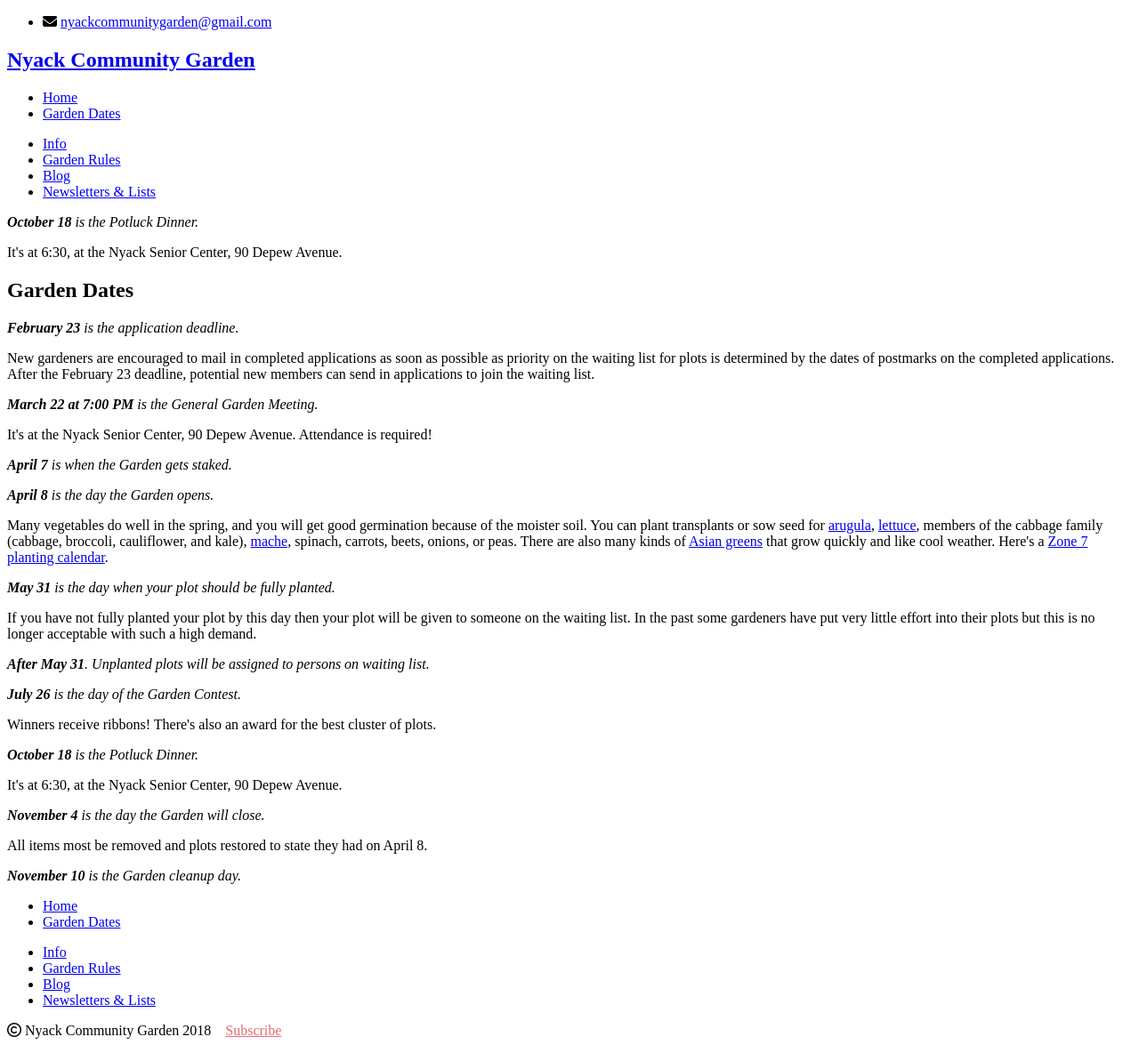
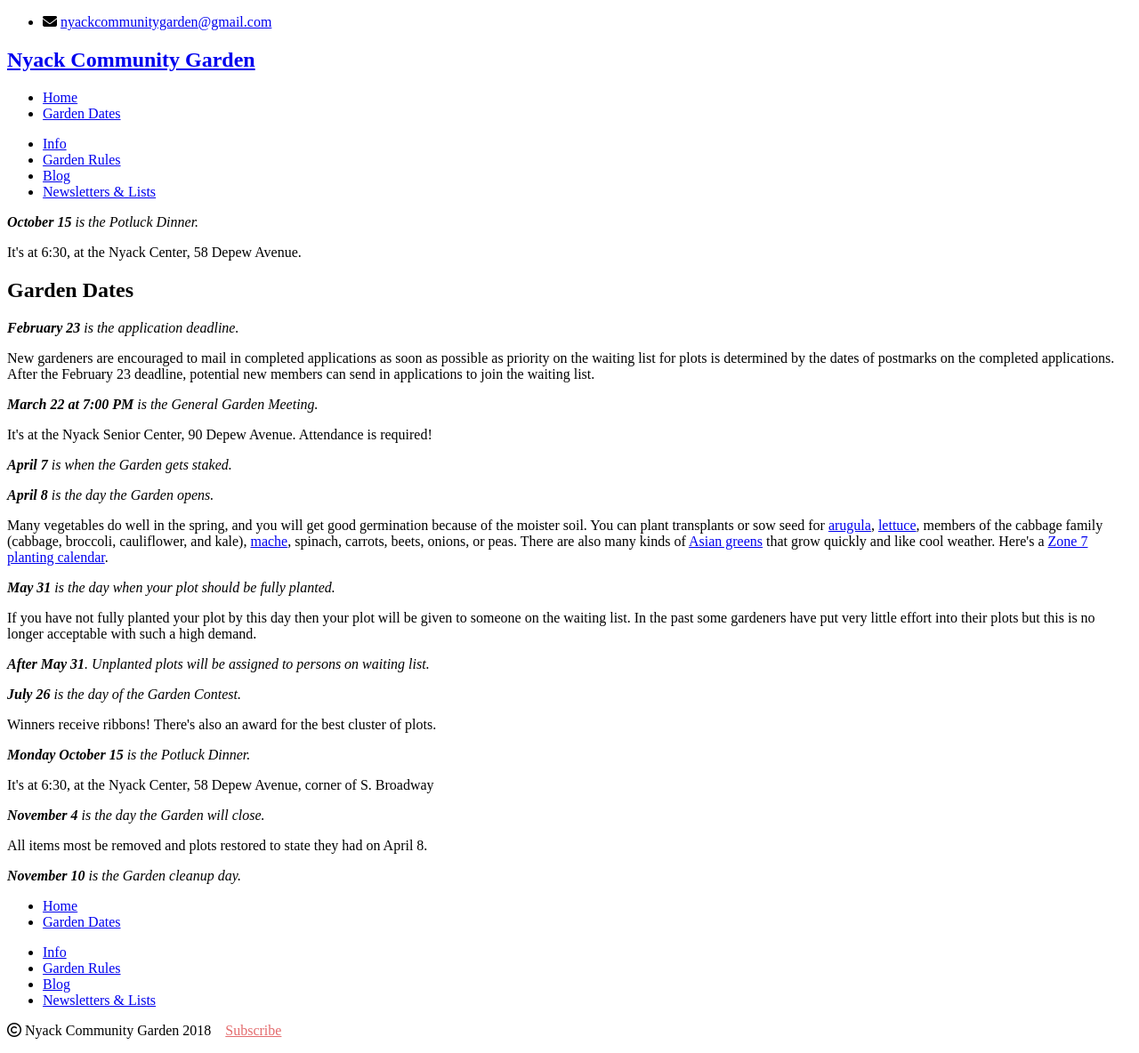
Before and after one commit to bosborne/nyackcommunitygarden, a Jekyll site: the page built from garden-dates/index.html, in a window 1280 px wide. Shown: the whole page at 89% size. Built offline with Jekyll 4.4.1, drawn with Linux system fonts in a browser that asks for light colours; nearby versions of some CDN libraries; library files that are not in the unit come from our copies.

Commit message:
Change date of dinner

```diff
--- a/_layouts/default.html
+++ b/_layouts/default.html
@@ -18,9 +18,9 @@
     <div class="content">
       <div class="container">
         <div class="bannerbox">
-          <i><b>October 18</b> is the Potluck Dinner.</i>
+          <i><b>October 15</b> is the Potluck Dinner.</i>
           <p>
-            It's at 6:30, at the Nyack Senior Center, 90 Depew Avenue.
+            It's at 6:30, at the Nyack Center, 58 Depew Avenue.
           </p>
         </div>
         {{ content }}
--- a/garden-dates/index.html
+++ b/garden-dates/index.html
@@ -41,10 +41,10 @@
 Winners receive ribbons! There's also an award for the best cluster of plots.
 </p>
 <p>
-<i><b>October 18</b> is the Potluck Dinner.</i>
+<i><b>Monday October 15</b> is the Potluck Dinner.</i>
 </p>
 <p>
-It's at 6:30, at the Nyack Senior Center, 90 Depew Avenue.
+It's at 6:30, at the Nyack Center, 58 Depew Avenue, corner of S. Broadway
 </p>
 <p>
 <i><b>November 4</b> is the day the Garden will close.</i>
```
